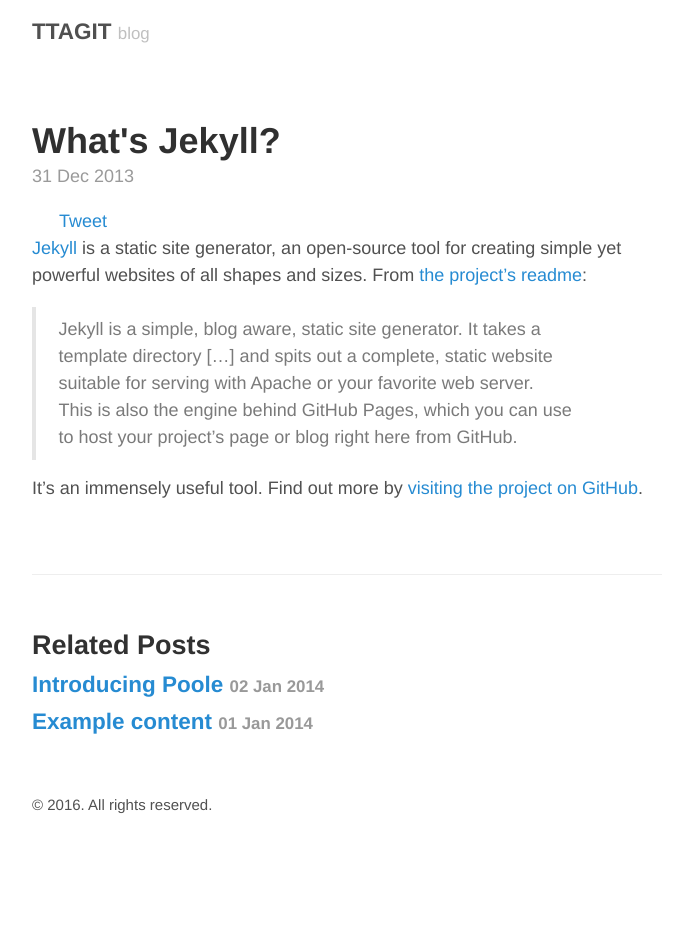
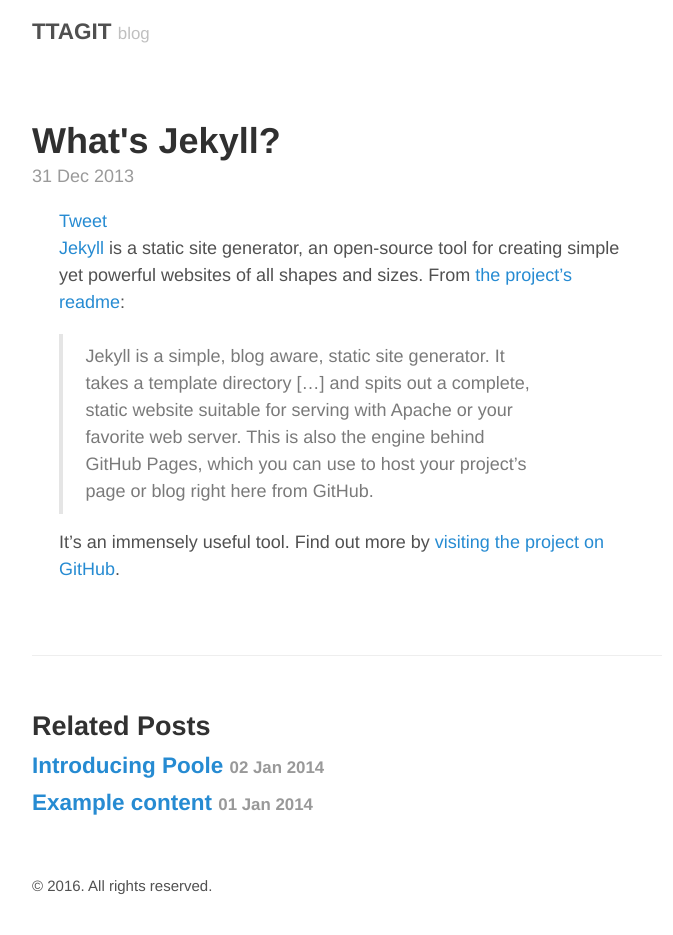
Before and after one commit to ttagit/blog, a Jekyll site: the page built from _posts/2013-12-31-whats-jekyll.md, in a window 1280 px wide. Shown: the whole page, without its empty margins (293-966 px from the left). Built offline with Jekyll 4.4.1, drawn with Linux system fonts in a browser that asks for light colours; comment, search, counter and statistics services are not loaded; before the commit the page ends 900 px from its top, so only the background shows below that.

Commit message:
remove divs

```diff
--- a/_layouts/post.html
+++ b/_layouts/post.html
@@ -7,14 +7,13 @@ layout: default
   <time datetime="{{ page.date | date_to_xmlschema }}" class="post-date">{{ page.date | date_to_string }}</time>
 
   <div class="container">
-      <div class="row">
-        <div class="col-xs-6">
+
         <a href="https://twitter.com/share" class="twitter-share-button" data-via="ttagit2" data-size="large" data-hashtags="twitter">Tweet</a>
         <script>!function(d,s,id){var js,fjs=d.getElementsByTagName(s)[0],p=/^http:/.test(d.location)?'http':'https';if(!d.getElementById(id)){js=d.createElement(s);js.id=id;js.src=p+'://platform.twitter.com/widgets.js';fjs.parentNode.insertBefore(js,fjs);}}(document, 'script', 'twitter-wjs');</script>
-         </div>
-         <div id='ttagit' class="col-xs-6"></div>
-     </div>
-    </div>
+
+         <div id='ttagit'></div>
+
+
 
   {{ content }}
 </article>
```
